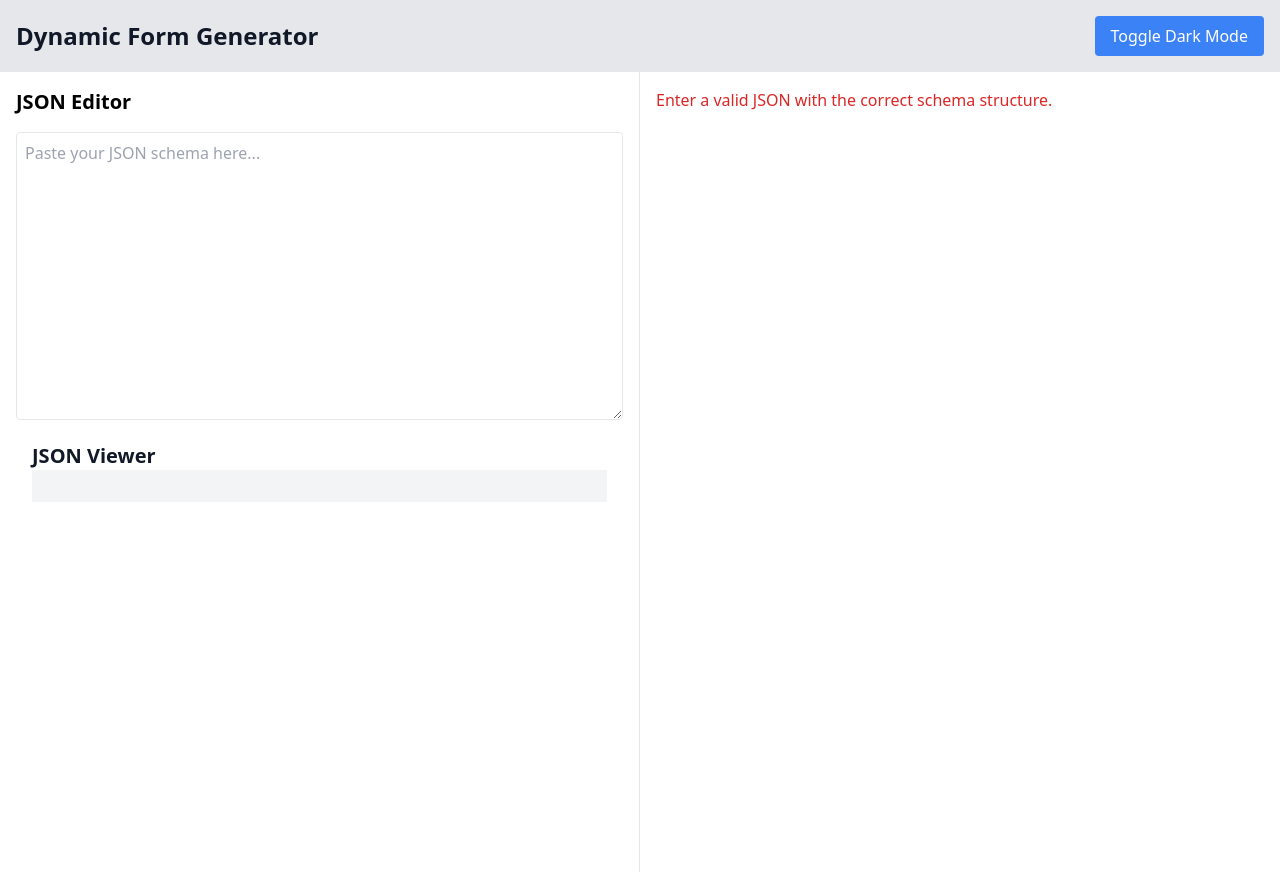
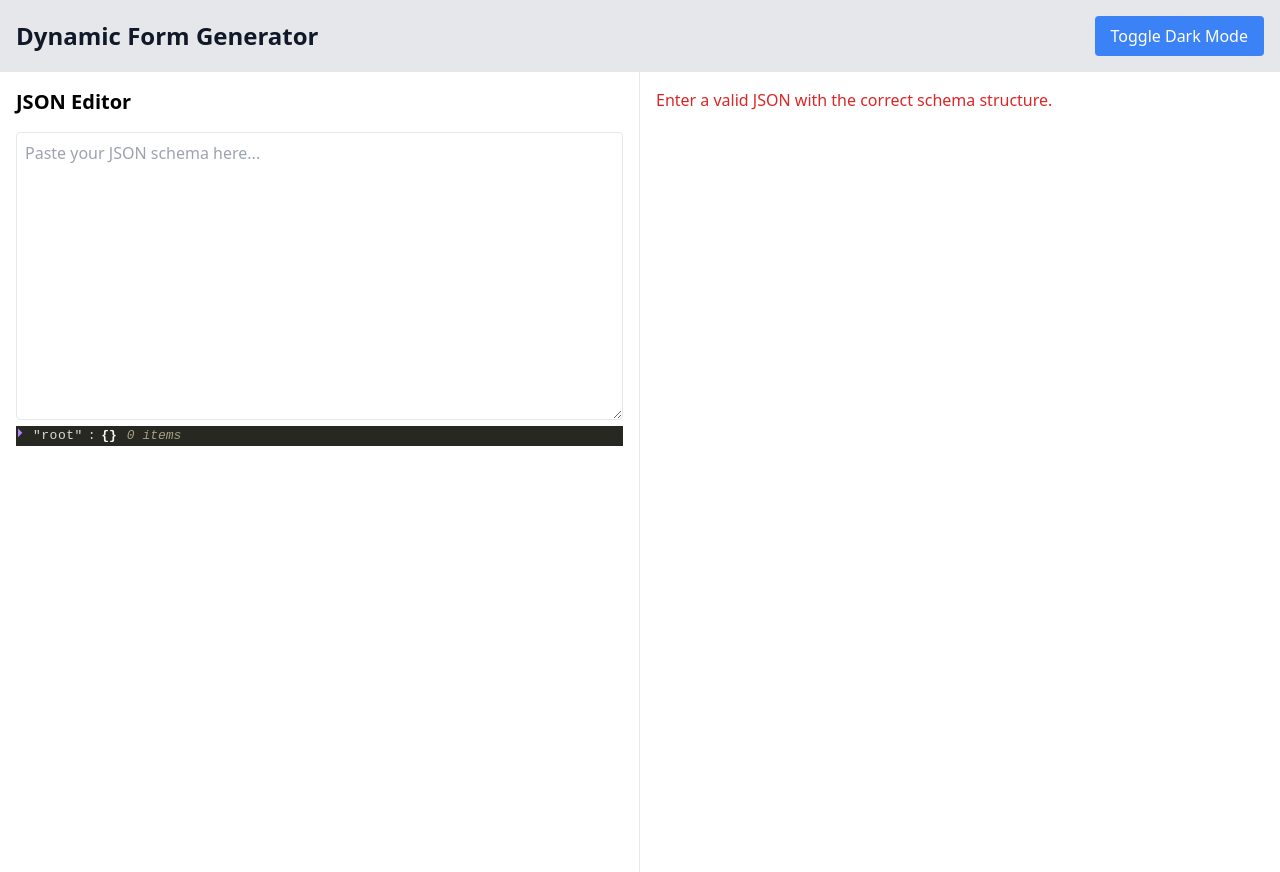
Before and after one commit to Ganesh-Devops-Trainee/Json-Project, a React (Create React App) app in the folder dynamic-form-generator/: page / in a window 1280 px wide. Built offline with nearby package versions, Linux system fonts and the light colour scheme.

Commit message:
Update JsonEditor.tsx

```diff
--- a/dynamic-form-generator/src/components/JsonEditor.tsx
+++ b/dynamic-form-generator/src/components/JsonEditor.tsx
@@ -1,4 +1,5 @@
 import React, { useState } from "react";
+import ReactJson from "react-json-view";
 
 interface JsonEditorProps {
   json: string;
@@ -40,13 +41,7 @@ const JsonEditor: React.FC<JsonEditorProps> = ({ json, onChange }) => {
       >
         Copy JSON
       </button> */}
-      {/* <ReactJson src={json ? JSON.parse(json) : {}} theme="monokai" /> */}
-      <div className="p-4 bg-white dark:bg-gray-800">
-      <h3 className="text-xl font-bold text-gray-900 dark:text-white">JSON Viewer</h3>
-      <pre className="bg-gray-100 dark:bg-gray-700 p-4 text-sm">
-        {json}
-      </pre>
-    </div>
+      <ReactJson src={json ? JSON.parse(json) : {}} theme="monokai" />
     </div>
   );
 };
```
